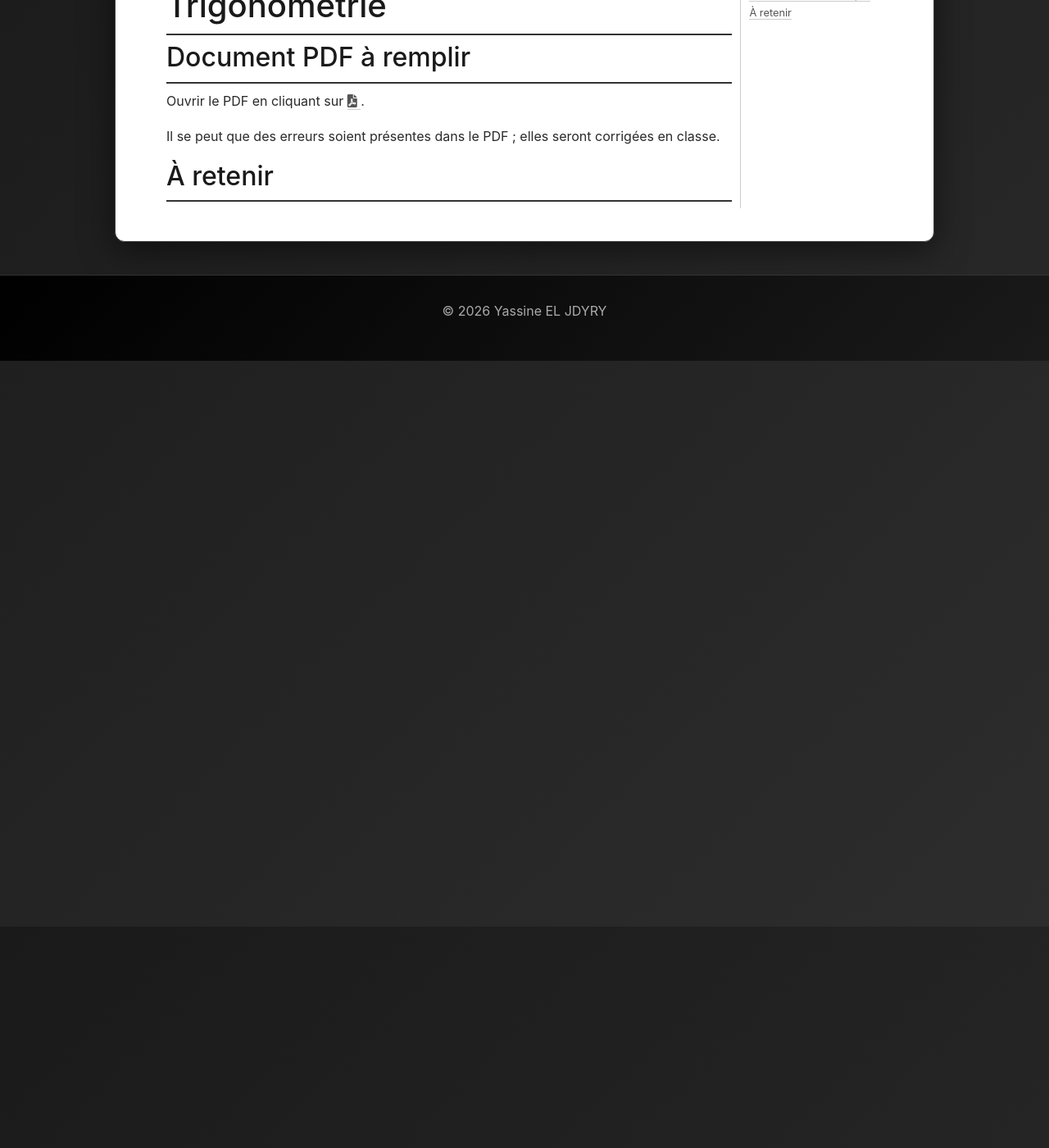
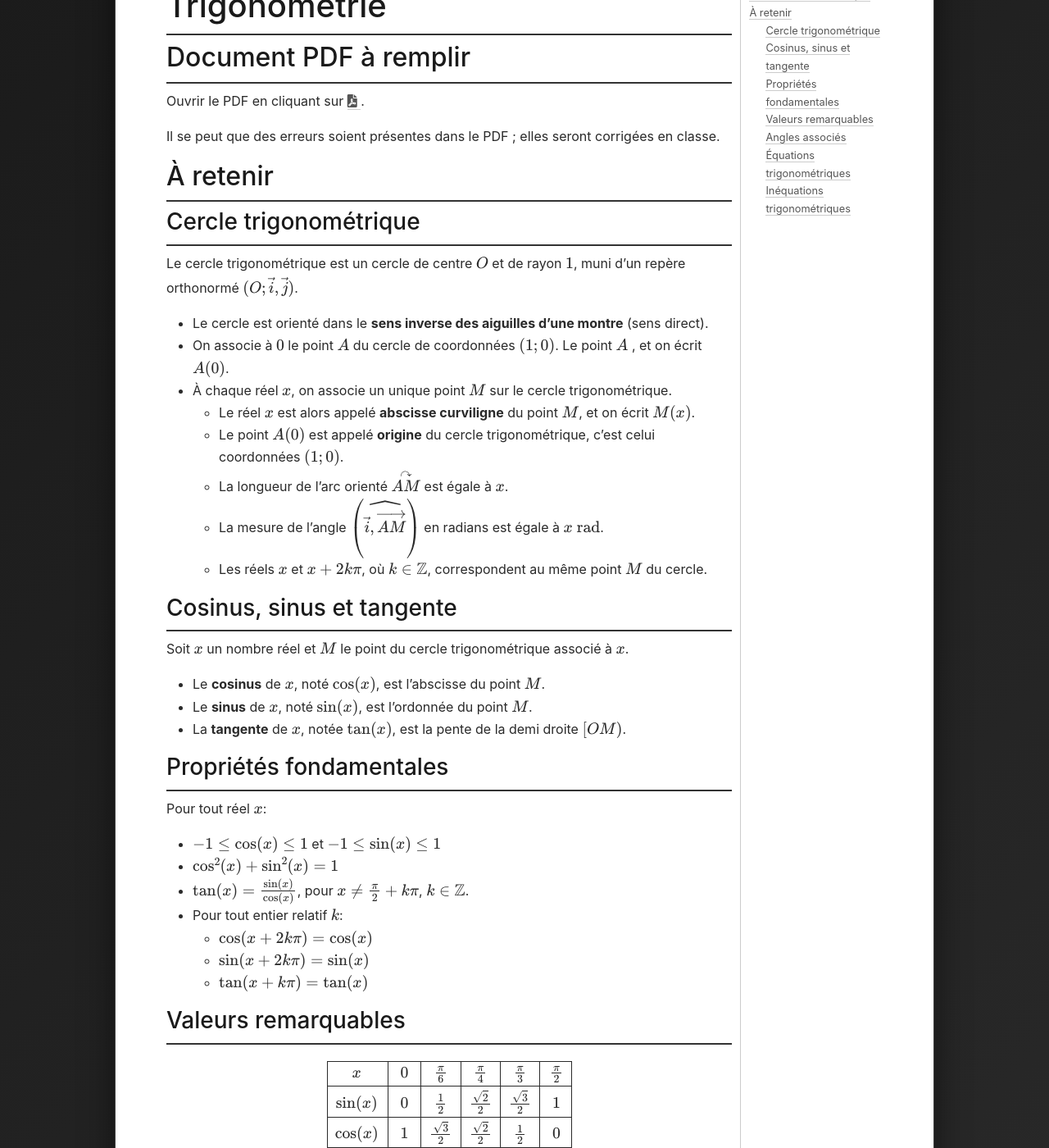
Before and after one commit to learninmath/learninmath.github.io, a Jekyll site: the page built from _tcs/chapitre9.md, in a window 1280 px wide and 1400 px high, scrolled down 270 px. Shown: the whole window at 82% size. Built offline with Jekyll 4.4.1, drawn with Linux system fonts in a browser that asks for light colours; before the commit the page ends 900 px from its top, so only the background shows below that; some of the changed text lies outside the part shown.

```diff
--- a/_tcs/chapitre9.md
+++ b/_tcs/chapitre9.md
@@ -15,3 +15,94 @@ Ouvrir le PDF en cliquant sur
 Il se peut que des erreurs soient présentes dans le PDF ; elles seront corrigées en classe.
 
 ## À retenir
+
+### Cercle trigonométrique
+
+Le cercle trigonométrique est un cercle de centre $O$ et de rayon $1$, muni d'un repère orthonormé $(O;\vec{i},\vec{j})$.
+
+* Le cercle est orienté dans le **sens inverse des aiguilles d'une montre** (sens direct).
+* On associe à $0$ le point $A$ du cercle de coordonnées $(1;0)$. Le point $A$ , et on écrit $A(0)$.
+* À chaque réel $x$, on associe un unique point $M$ sur le cercle trigonométrique.
+    * Le réel $x$ est alors appelé **abscisse curviligne** du point $M$, et on écrit $M(x)$.
+    * Le point $A(0)$ est appelé **origine** du cercle trigonométrique, c'est celui coordonnées $(1;0)$.
+    * La longueur de l'arc orienté $\overset{\curvearrowright}{AM}$ est égale à $x$.
+    * La mesure de l'angle $\left(\widehat{\vec{i}, \overrightarrow{AM}}\right)$ en radians est égale à $x\text{ rad}$.
+    * Les réels $x$ et $x+2k\pi$, où $k\in\mathbb{Z}$, correspondent au même point $M$ du cercle.
+
+### Cosinus, sinus et tangente
+
+Soit $x$ un nombre réel et $M$ le point du cercle trigonométrique associé à $x$.
+
+* Le **cosinus** de $x$, noté $\cos(x)$, est l'abscisse du point $M$.
+* Le **sinus** de $x$, noté $\sin(x)$, est l'ordonnée du point $M$.
+* La **tangente** de $x$, notée $\tan(x)$, est la pente de la demi droite $[OM)$.
+
+### Propriétés fondamentales
+
+Pour tout réel $x$:
+
+* $-1 \leq \cos(x) \leq 1$ et $-1 \leq \sin(x) \leq 1$
+* $\cos^2(x) + \sin^2(x) = 1$
+* $\tan(x) = \frac{\sin(x)}{\cos(x)}$, pour $x \neq \frac{\pi}{2} + k\pi$, $k \in \mathbb{Z}$.
+* Pour tout entier relatif $k$:
+    * $\cos(x + 2k\pi) = \cos(x)$
+    * $\sin(x + 2k\pi) = \sin(x)$
+    * $\tan(x + k\pi) = \tan(x)$
+
+### Valeurs remarquables
+
+$$
+\begin{array}{|c|c|c|c|c|c|}
+\hline
+x & \ 0\  & \frac{\pi}{6} & \frac{\pi}{4} & \frac{\pi}{3} & \frac{\pi}{2} \\
+\hline
+\sin(x) & 0 & \frac{1}{2} & \frac{\sqrt{2}}{2} & \frac{\sqrt{3}}{2} & 1 \\
+\hline
+\cos(x) & 1 & \frac{\sqrt{3}}{2} & \frac{\sqrt{2}}{2} & \frac{1}{2} & 0 \\
+\hline
+\tan(x) & 0 & \frac{\sqrt{3}}{3} & 1 & \sqrt{3} & \text{---} \\
+\hline
+\end{array}
+$$
+
+### Angles associés
+
+Pour tout réel $x$:
+
+| $x$ | $-x$ | $\pi-x$ | $\pi+x$ | $\frac{\pi}{2}-x$ | $\frac{\pi}{2}+x$ |
+|:---:|:----:|:-------:|:-------:|:-----------------:|:-----------------:|
+| $\sin(x)$ | $-\sin(x)$ | $\sin(x)$ | $-\sin(x)$ | $\cos(x)$ | $\cos(x)$ |
+| $\cos(x)$ | $\cos(x)$ | $-\cos(x)$ | $-\cos(x)$ | $\sin(x)$ | $-\sin(x)$ |
+| $\tan(x)$ | $-\tan(x)$ | $-\tan(x)$ | $\tan(x)$ | $\frac{1}{\tan(x)}$ | $-\frac{1}{\tan(x)}$ |
+
+### Équations trigonométriques
+
+Soit $a$ un réel.
+
+#### Équation $\cos(x) = \cos(a)$
+
+Les solutions de l'équation $\cos(x) = \cos(a)$ sont:
+
+$$
+x = a + 2k\pi \quad \text{ou} \quad x = -a + 2k\pi, \quad k \in \mathbb{Z}
+$$
+
+#### Équation $\sin(x) = \sin(a)$
+
+Les solutions de l'équation $\sin(x) = \sin(a)$ sont:
+
+$$
+x = a + 2k\pi \quad \text{ou} \quad x = \pi - a + 2k\pi, \quad k \in \mathbb{Z}
+$$
+
+#### Équation $\tan(x) = \tan(a)$
+
+Les solutions de l'équation $\tan(x) = \tan(a)$ sont:
+
+$$
+x = a + k\pi, \quad k \in \mathbb{Z}
+$$
+
+### Inéquations trigonométriques
+
+Pour résoudre une inéquation trigonométrique, on utilise le cercle trigonométrique pour déterminer les intervalles de solutions.
```
